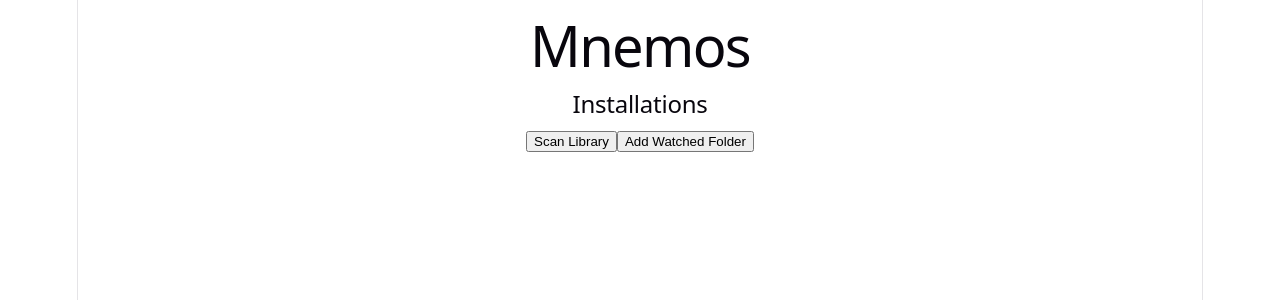
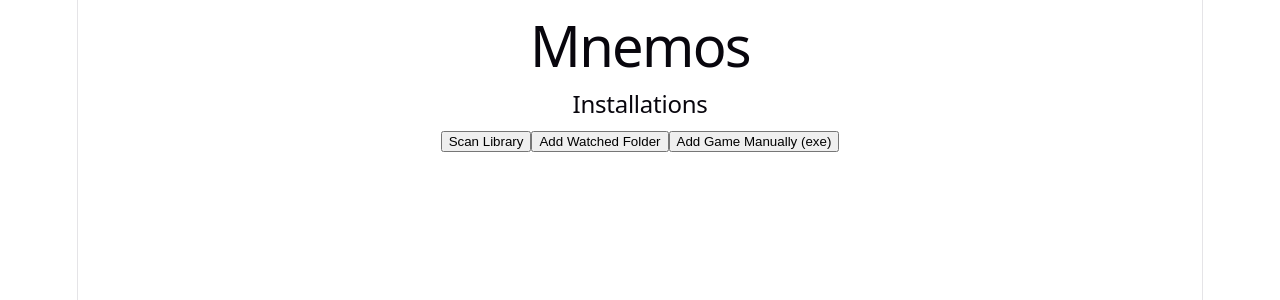
Before and after one commit to chyonma/Mnemos-AchievementTracker, a React (Vite) app in the folder app/: page / in a window 1280 px wide. Shown: the top 300 px of the page. Built offline with nearby package versions, Linux system fonts and the light colour scheme.

Commit message:
mabual button added

```diff
--- a/app/src/App.tsx
+++ b/app/src/App.tsx
@@ -23,6 +23,7 @@ type Achievement = {
 function App() {
   const [installations, setInstallations] = useState<Installation[]>([]);
   const [achievements, setAchievements] = useState<Achievement[]>([]);
+  const [isAdding, setIsAdding] = useState(false); // 👈 NEW: loading state for button
 
   useEffect(() => {
     invoke<Installation[]>("get_installations")
@@ -58,6 +59,32 @@ function App() {
     }
   };
 
+  // 👇 NEW: Handler for the "Add Game Manually" button
+  const handleAddManually = async () => {
+    try {
+      setIsAdding(true);
+      const selected = await open({
+        directory: false, // Important: file picker, NOT directory picker
+        multiple: false,
+        title: "Select the main .exe file",
+        filters: [{ name: "Executable", extensions: ["exe"] }],
+      });
+
+      if (typeof selected === "string") {
+        await invoke("add_installation_manually", { executablePath: selected });
+        console.log("Manually added:", selected);
+
+        // Refresh the installation list
+        const result = await invoke<Installation[]>("get_installations");
+        setInstallations(result);
+      }
+    } catch (err) {
+      console.error("Failed to add game manually:", err);
+    } finally {
+      setIsAdding(false);
+    }
+  };
+
   const handleViewAchievements = (installationId: string) => {
     invoke<Achievement[]>("get_achievements_for_installation", { installationId })
       .then(setAchievements)
@@ -72,10 +99,16 @@ function App() {
       <button onClick={handleScan}>Scan Library</button>
       <button onClick={handleAddFolder}>Add Watched Folder</button>
 
+      {/* 👇 NEW: Manual Add Button */}
+      <button onClick={handleAddManually} disabled={isAdding}>
+        {isAdding ? "Adding..." : "Add Game Manually (exe)"}
+      </button>
+
       <ul>
         {installations.map((inst) => (
           <li key={inst.id}>
             {inst.display_name} — {inst.executable_path}
+            {inst.manually_linked && " (Manually Added)"} {/* 👈 NEW: tag to show manual entries */}
             <button onClick={() => handleViewAchievements(inst.id)}>View Achievements</button>
           </li>
         ))}
@@ -89,7 +122,7 @@ function App() {
           <ul>
             {achievements.map((a) => (
               <li key={a.name}>
-                {a.unlocked_at ? "Unlocked!" : "Locked"} {a.name} {a.description && `— ${a.description}`}
+                {a.unlocked_at ? "✅ Unlocked!" : "🔒 Locked"} {a.name} {a.description && `— ${a.description}`}
               </li>
             ))}
           </ul>
```
